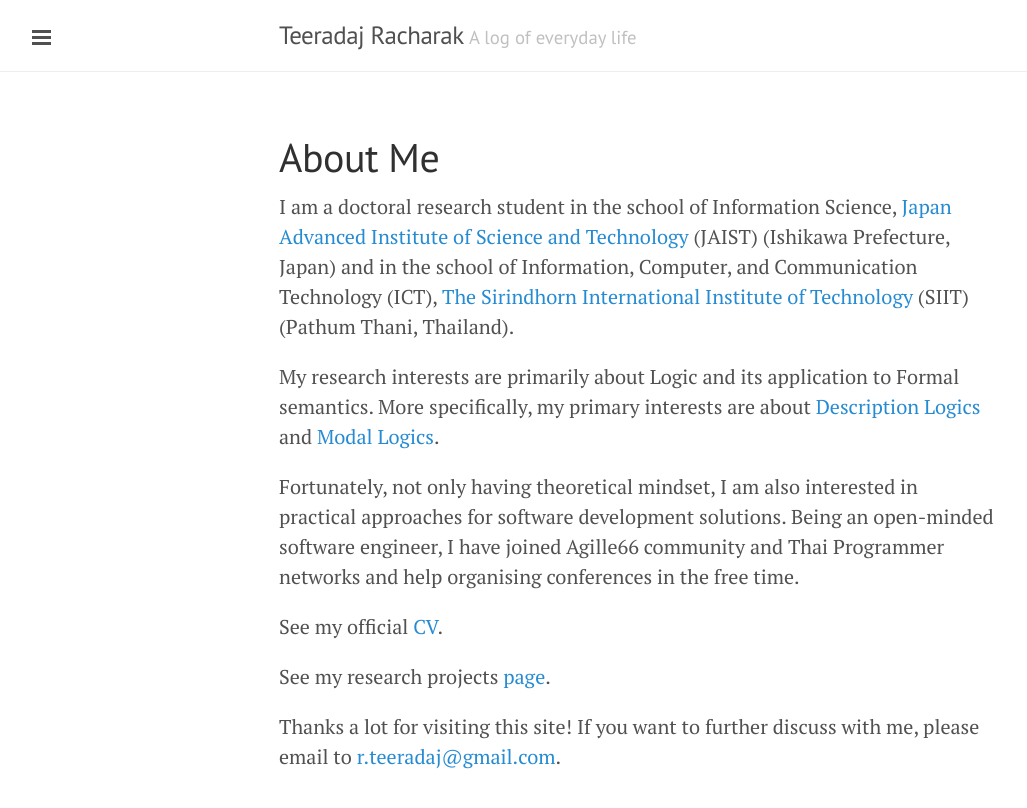
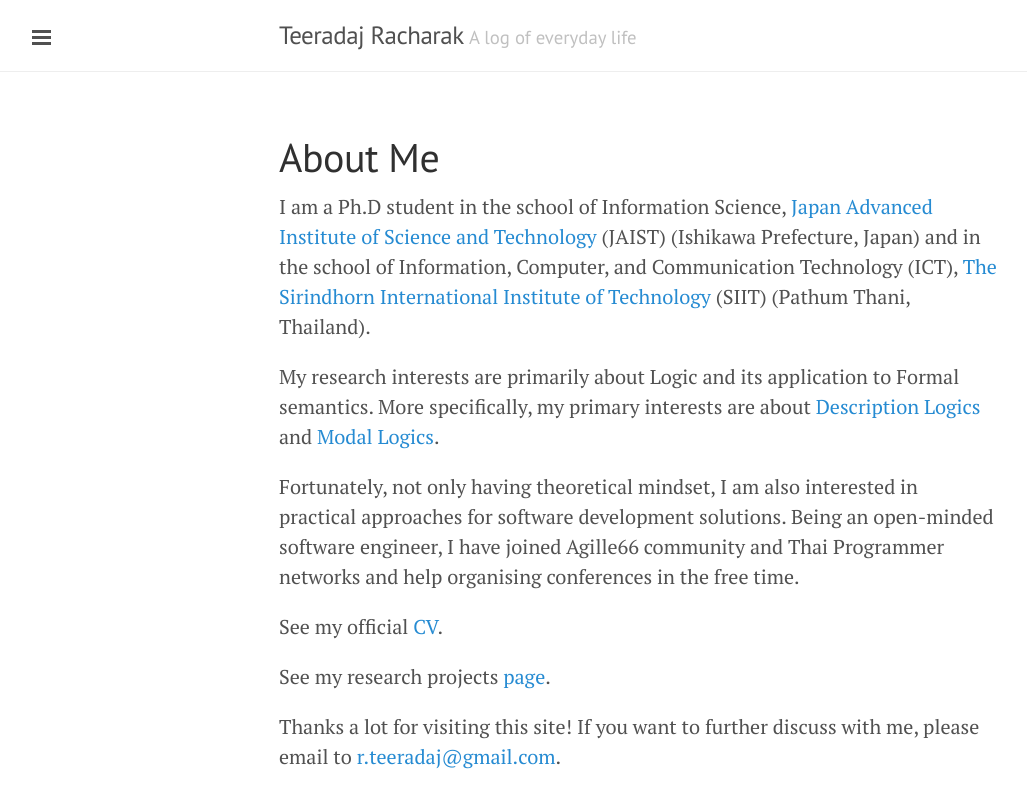
Before and after one commit to xlives/xlives.github.io, a Jekyll site: the page built from about-me.markdown, in a window 1280 px wide. Shown: the top 808 px of the page, without its empty margins (1-1028 px from the left). Built offline with Jekyll 4.4.1, drawn with Linux system fonts in a browser that asks for light colours.

Commit message:
Update about-me.markdown

```diff
--- a/about-me.markdown
+++ b/about-me.markdown
@@ -3,7 +3,7 @@ published: true
 title: About Me
 layout: page
 ---
-I am a doctoral research student in the school of Information Science, [Japan Advanced Institute of Science and Technology](http://www.jaist.ac.jp/){:target="_blank"} (JAIST) (Ishikawa Prefecture, Japan) and in the school of Information, Computer, and Communication Technology  (ICT), [The Sirindhorn International Institute of Technology](http://www.siit.tu.ac.th/newsite/){:target="_blank"} (SIIT) (Pathum Thani, Thailand).
+I am a Ph.D student in the school of Information Science, [Japan Advanced Institute of Science and Technology](http://www.jaist.ac.jp/){:target="_blank"} (JAIST) (Ishikawa Prefecture, Japan) and in the school of Information, Computer, and Communication Technology  (ICT), [The Sirindhorn International Institute of Technology](http://www.siit.tu.ac.th/newsite/){:target="_blank"} (SIIT) (Pathum Thani, Thailand).
 
 My research interests are primarily about Logic and its application to Formal semantics. More specifically, my primary interests are about [Description Logics](https://en.wikipedia.org/wiki/Description_logic){:target="_blank"} and [Modal Logics](https://en.wikipedia.org/wiki/Modal_logic){:target="_blank"}.
 
```
